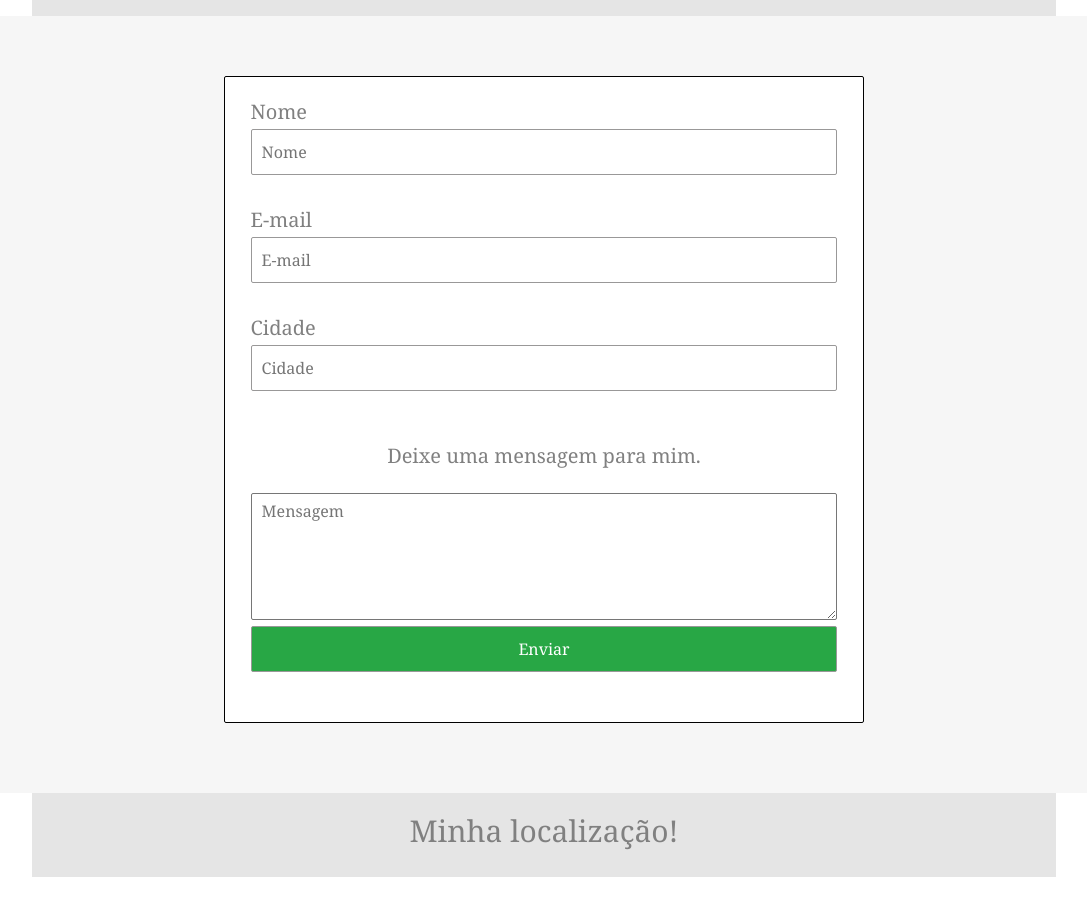
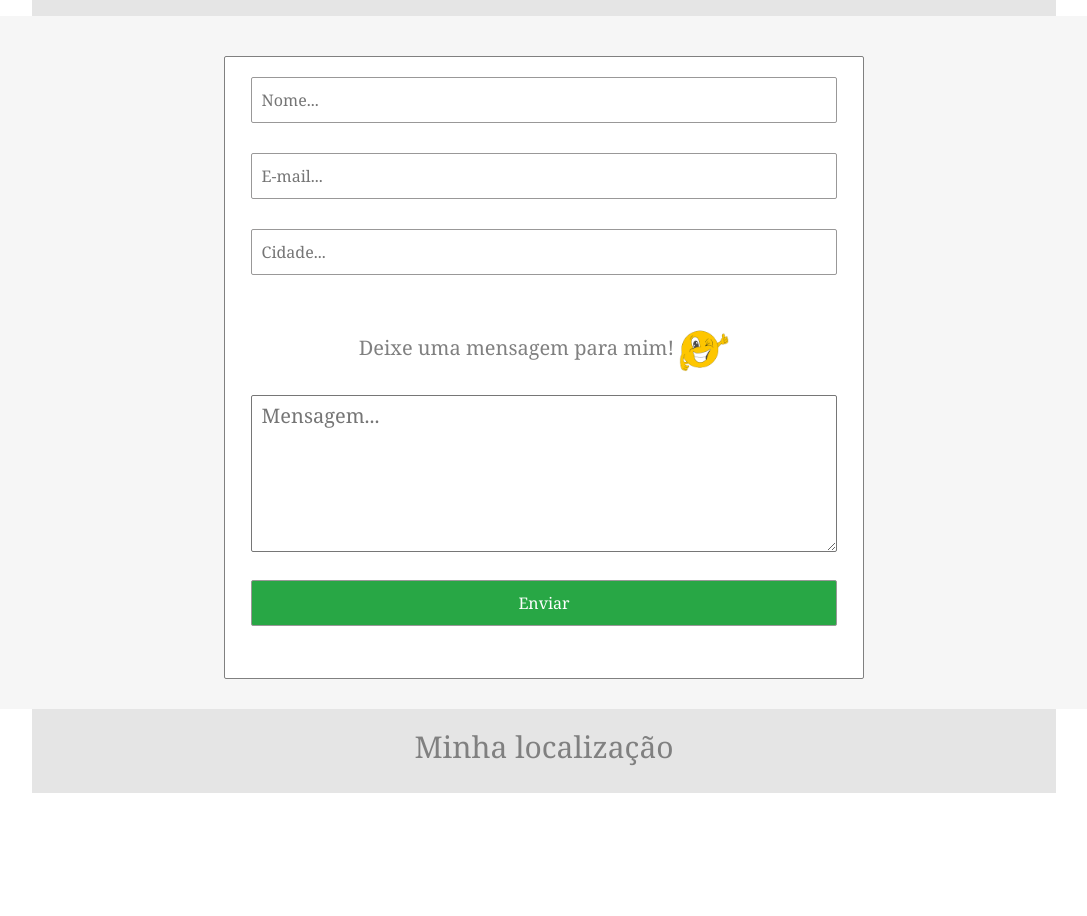
Before and after one commit to fernandopdeandrade/portfolio-github-io, a website: page index.html in a window 1280 px wide. Shown: the part 8940-9856 px from the top of the page, without its empty margins (96-1183 px from the left). Drawn offline with nearby package versions, Linux system fonts and the light colour scheme; some packages are replaced by stand-ins of ours.

Commit message:
fix: alteração no formulário

```diff
--- a/index.html
+++ b/index.html
@@ -8,7 +8,7 @@
   <title>Portfólio</title>
   <script src="https://polyfill.io/v3/polyfill.min.js?features=default"></script>
   <link rel="stylesheet" href="https://cdnjs.cloudflare.com/ajax/libs/twitter-bootstrap/4.5.2/css/bootstrap.min.css">
-  <link rel="stylesheet" href="https://fernandopdeandrade.github.io/portfolio-github-io/public/style.css">
+  <link rel="stylesheet" href="/public/style.css">
   <script src="https://fernandopdeandrade.github.io/portfolio-github-io/index.js"></script>
   <script type="module" src="./googleMaps.js"></script>
 </head>
@@ -600,22 +600,20 @@
         method="POST" />
       <input type="hidden" name="_next" value="https://fernandopdeandrade.github.io/portfolio-github-io/modal" />
       <input type="hidden" name="_autoresponse" value="Já recebi a sua mensagem, obrigadão!!!!">
-      <label for="">Nome</label>
-      <input value="" type="text" name="name" id="nome" placeholder="Nome">
-      <label for="">E-mail</label>
-      <input value="" type="email" name="email" id="email" placeholder="E-mail">
-      <label for="">Cidade</label>
-      <input value="" type="text" name="cidade" id="cidade" placeholder="Cidade">
-      <label class="mensagem-text-area" for="">Deixe uma mensagem para mim.</label>
-      <textarea value="" name="mensagem" id="mensagem" cols="" rows="5" placeholder="Mensagem"></textarea>
-      <input id="btn" class="btn btn-success botao-formulario-contato" type="submit" value="Enviar">
-      </form>
+      <input value="" type="text" name="name" id="nome" placeholder="Nome...">
+      <input value="" type="email" name="email" id="email" placeholder="E-mail...">
+      <input value="" type="text" name="cidade" id="cidade" placeholder="Cidade...">
+      <label class="mensagem-text-area" for="">Deixe uma mensagem para mim! <img class="carinha-sorrindo"
+          src="public/images/rostinho-feliz-removebg-preview.png" alt="Emoji">
+        <textarea value="" name="mensagem" id="mensagem" cols="" rows="5" placeholder="Mensagem..."></textarea>
+        <input id="btn" class="btn btn-success botao-formulario-contato" type="submit" value="Enviar">
+        </form>
     </section>
   </main>
 
   <div class="clear"></div>
   <div class="divisoria">
-    <h1>Minha localização!</h1>
+    <h1>Minha localização</h1>
   </div>
   <br>
   <div class="clear"></div>
--- a/public/style.css
+++ b/public/style.css
@@ -327,9 +327,9 @@ form.formulario-contato-form {
   width: 50%;
   margin: 0 auto;
   padding: 20px 2%;
-  border: 1px solid black;
-  margin-top: 40px;
-  margin-bottom: 50px;
+  border: 1px solid gray;
+  margin-top: 20px;
+  margin-bottom: 10px;
   background-color: rgb(255, 255, 255);
 }
 
@@ -352,6 +352,11 @@ form.formulario-contato-form label {
   font-size: 20px;
   color: gray;
   margin-bottom: 2px;
+}
+
+form .carinha-sorrindo {
+  height: 50px;
+  width: 50px;
 }
 
 form.formulario-contato-form textarea {
@@ -386,6 +391,8 @@ label.mensagem-text-area {
 
 input.botao-formulario-contato {
   transition: 0.5s;
+  margin-top: 20px;
+  border: none;
 }
 
 input.botao-formulario-contato:hover {
```
